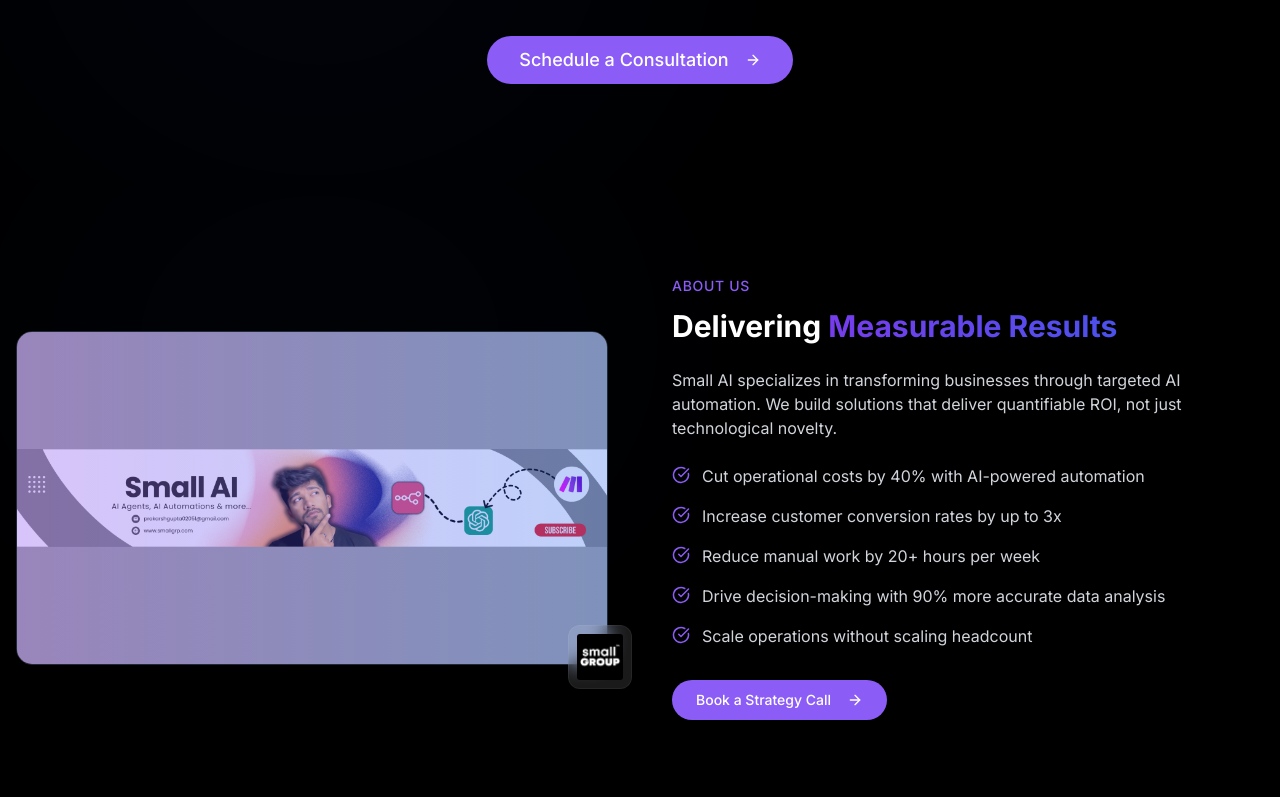
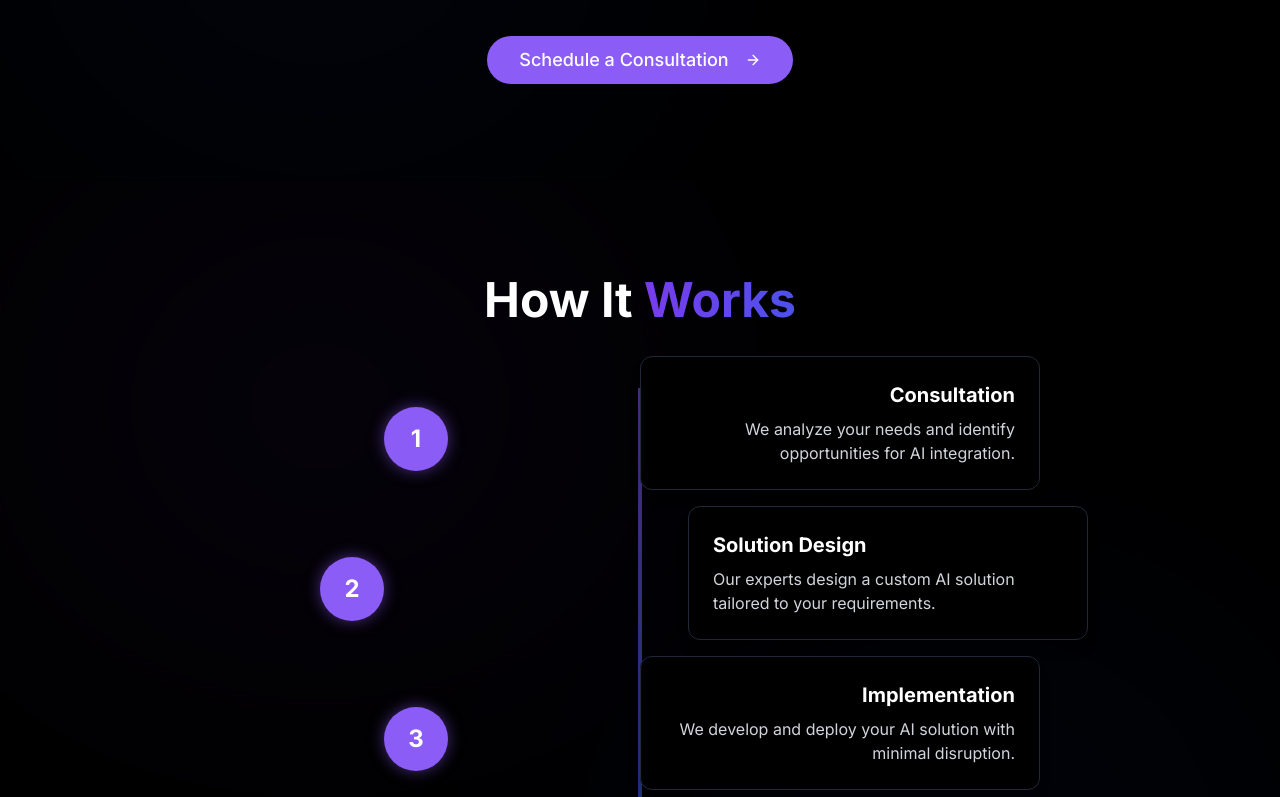
Before and after one commit to ptechofficial/small-ai, a React (Vite) app: page / in a window 1280 px wide. Shown: the part 2000-2797 px from the top of the page. Built offline with nearby package versions, Linux system fonts and the light colour scheme.

Commit message:
Add website content
This commit adds content to the website.

```diff
--- /dev/null
+++ b/src/components/HowItWorksSection.tsx
@@ -0,0 +1,112 @@
+
+import React, { useEffect, useRef } from 'react';
+
+const HowItWorksSection = () => {
+  const observerRef = useRef<IntersectionObserver | null>(null);
+  const elementsRef = useRef<HTMLDivElement>(null);
+
+  useEffect(() => {
+    if (elementsRef.current && !observerRef.current) {
+      const options = {
+        root: null,
+        rootMargin: '0px',
+        threshold: 0.1
+      };
+
+      observerRef.current = new IntersectionObserver((entries) => {
+        entries.forEach((entry) => {
+          if (entry.isIntersecting) {
+            const elements = entry.target.querySelectorAll('.process-step');
+            elements.forEach((el, index) => {
+              setTimeout(() => {
+                (el as HTMLElement).style.opacity = '1';
+                (el as HTMLElement).style.transform = 'translateY(0)';
+              }, 200 * index);
+            });
+            observerRef.current?.unobserve(entry.target);
+          }
+        });
+      }, options);
+
+      observerRef.current.observe(elementsRef.current);
+    }
+
+    return () => {
+      if (observerRef.current) {
+        observerRef.current.disconnect();
+      }
+    };
+  }, []);
+
+  const steps = [
+    {
+      number: "1",
+      title: "Consultation",
+      description: "We analyze your needs and identify opportunities for AI integration."
+    },
+    {
+      number: "2",
+      title: "Solution Design",
+      description: "Our experts design a custom AI solution tailored to your requirements."
+    },
+    {
+      number: "3",
+      title: "Implementation",
+      description: "We develop and deploy your AI solution with minimal disruption."
+    },
+    {
+      number: "4",
+      title: "Optimization",
+      description: "Continuous monitoring and improvement of your AI systems."
+    }
+  ];
+
+  return (
+    <section className="py-24 bg-black relative overflow-hidden" id="how-it-works">
+      {/* Background Elements */}
+      <div className="absolute top-0 left-0 w-1/2 h-1/2 bg-gradient-radial from-smallai-purple-dark to-transparent opacity-10" style={{ filter: 'blur(150px)' }} />
+      <div className="absolute bottom-0 right-0 w-1/2 h-1/2 bg-gradient-radial from-smallai-blue-dark to-transparent opacity-10" style={{ filter: 'blur(150px)' }} />
+
+      <div className="container mx-auto px-4 relative z-10">
+        <div className="max-w-4xl mx-auto text-center mb-16 animate-reveal-from-top">
+          <h2 className="text-3xl md:text-5xl font-bold mb-8 leading-tight text-balance">
+            How It <span className="gradient-text">Works</span>
+          </h2>
+        </div>
+
+        <div className="max-w-4xl mx-auto relative" ref={elementsRef}>
+          {/* Timeline line */}
+          <div className="absolute left-8 md:left-1/2 md:-ml-0.5 w-1 h-full bg-gradient-to-b from-smallai-purple to-smallai-blue opacity-50"></div>
+
+          {/* Process steps */}
+          {steps.map((step, index) => (
+            <div
+              key={index}
+              className={`process-step relative flex md:items-center mb-12 opacity-0`}
+              style={{
+                transform: 'translateY(20px)',
+                transition: 'opacity 0.6s ease, transform 0.6s ease',
+                transitionDelay: `${index * 0.1}s`
+              }}
+            >
+              {/* Circle with number */}
+              <div className="z-10 flex items-center justify-center shrink-0 w-16 h-16 md:mx-auto bg-smallai-purple rounded-full text-white text-2xl font-bold shadow-glow">
+                {step.number}
+              </div>
+
+              {/* Content */}
+              <div className={`ml-8 md:ml-0 md:w-1/2 ${index % 2 === 0 ? 'md:pr-12 md:text-right md:-mt-8' : 'md:pl-12 md:ml-auto md:-mt-8'}`}>
+                <div className="bg-black bg-opacity-80 p-6 rounded-xl border border-gray-800 transition-all duration-300 hover:border-smallai-purple shadow-lg backdrop-blur-sm">
+                  <h3 className="text-xl font-bold mb-2 text-white">{step.title}</h3>
+                  <p className="text-gray-300">{step.description}</p>
+                </div>
+              </div>
+            </div>
+          ))}
+        </div>
+      </div>
+    </section>
+  );
+};
+
+export default HowItWorksSection;
--- a/src/index.css
+++ b/src/index.css
@@ -1,4 +1,3 @@
-
 @tailwind base;
 @tailwind components;
 @tailwind utilities;
@@ -197,6 +196,10 @@
   transform: scale(1);
 }
 
+.shadow-glow {
+  box-shadow: 0 0 15px rgba(139, 92, 246, 0.5);
+}
+
 @keyframes floating {
   0% {
     transform: translateY(0px);
--- a/src/pages/Index.tsx
+++ b/src/pages/Index.tsx
@@ -4,6 +4,7 @@ import Navbar from '@/components/Navbar';
 import Hero from '@/components/Hero';
 import ServicesSection from '@/components/ServicesSection';
 import AboutSection from '@/components/AboutSection';
+import HowItWorksSection from '@/components/HowItWorksSection';
 import ContactSection from '@/components/ContactSection';
 import LogoCloud from '@/components/LogoCloud';
 import Footer from '@/components/Footer';
@@ -24,6 +25,7 @@ const Index = () => {
         <Hero />
         <LogoCloud />
         <ServicesSection />
+        <HowItWorksSection />
         <AboutSection />
         <ContactSection />
       </main>
```
